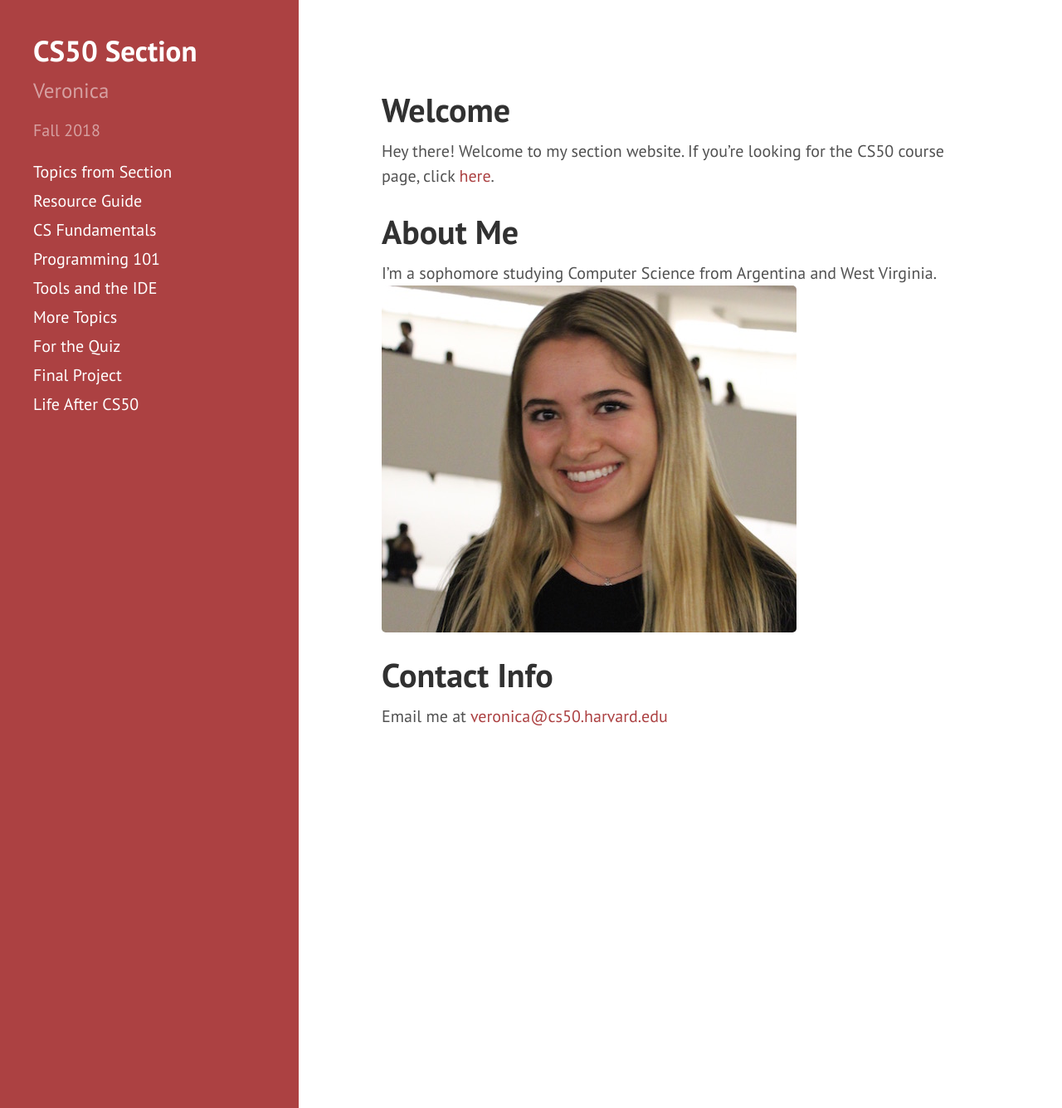
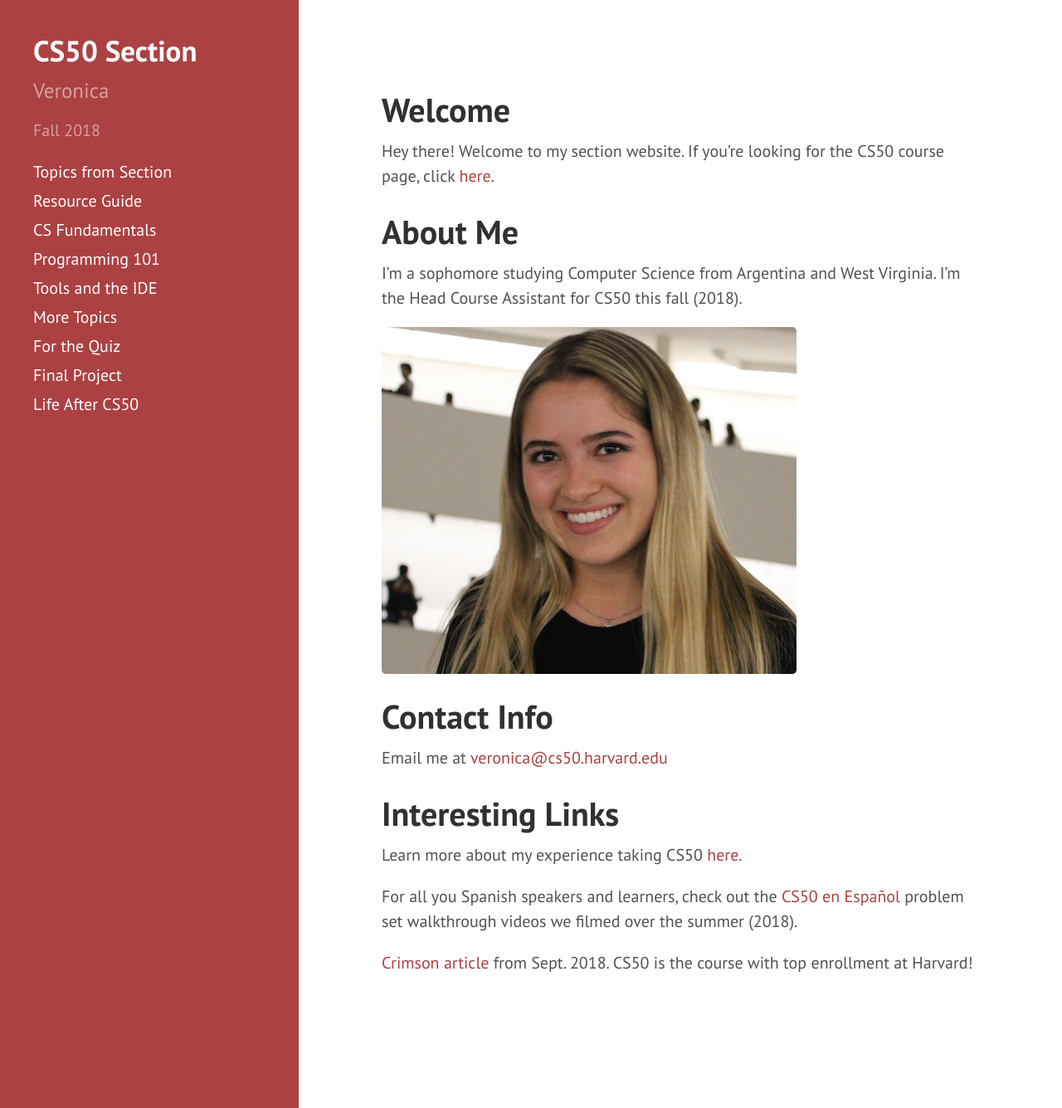
Before and after one commit to veronicanutting/CS50-section, a Jekyll site: the page built from index.md, in a window 1280 px wide and 1335 px high. Shown: the whole window at 83% size. Built offline with Jekyll 4.4.1, drawn with Linux system fonts in a browser that asks for light colours; nearby versions of some CDN libraries; our own code applies the rules of GitHub Pages for plain Markdown files.

Commit message:
more updates to this page

```diff
--- a/index.md
+++ b/index.md
@@ -8,9 +8,18 @@ Hey there! Welcome to my section website. If you're looking for the CS50 course
 
 # About Me
 
-I'm a sophomore studying Computer Science from Argentina and West Virginia.
-![My photo](images/veronica.jpg)
+I'm a sophomore studying Computer Science from Argentina and West Virginia. I'm the Head Course Assistant for CS50 this fall (2018).
+
+![My photo](/images/veronica.JPG){:class="img-responsive"}
 
 # Contact Info
 
 Email me at <veronica@cs50.harvard.edu>
+
+# Interesting Links
+
+Learn more about my experience taking CS50 [here](https://medium.com/@cs50/on-feeling-less-comfy-getting-un-stuck-on-vigenère-and-learning-italian-491e4a38595c).
+
+For all you Spanish speakers and learners, check out the [CS50 en Español](https://www.youtube.com/playlist?list=PLhQjrBD2T383bsZ9yG64-aPhg2M6FM0-O) problem set walkthrough videos we filmed over the summer (2018).
+
+[Crimson article](https://www.thecrimson.com/article/2018/9/21/course-enrollment-fall-2018/) from Sept. 2018. CS50 is the course with top enrollment at Harvard!
```
